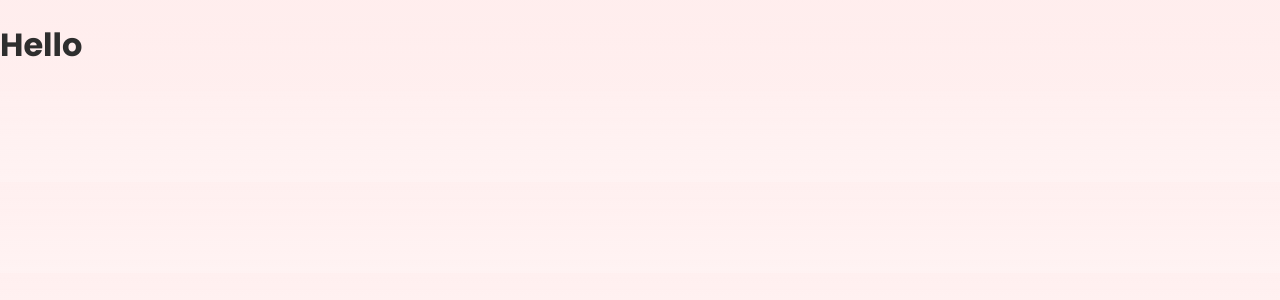
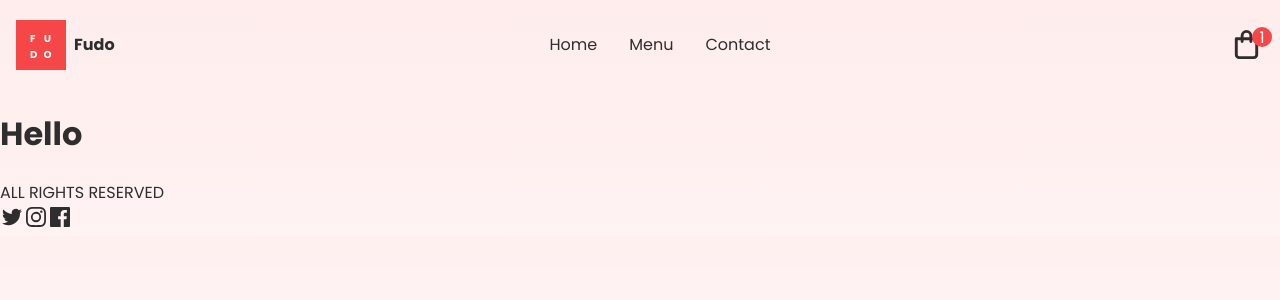
Before and after one commit to KhomotsoTibane/dozePizza, a Next.js app: page / in a window 1280 px wide. Shown: the top 300 px of the page. Built offline with nearby package versions, Linux system fonts and the light colour scheme.

Commit message:
finshed header, started on footer

```diff
--- /dev/null
+++ b/components/Footer.jsx
@@ -0,0 +1,14 @@
+import {UilFacebook, UilInstagram, UilTwitter} from '@iconscout/react-unicons'
+import css from '../styles/Footer.module.css'
+
+export default function Footer() {
+    return(
+       <footer className={css.container}>
+            <span>ALL RIGHTS RESERVED</span>
+            <div className={css.social}>
+                <UilTwitter/>
+                <UilInstagram/>
+                <UilFacebook/>
+            </div>
+       </footer>
+    )}
--- /dev/null
+++ b/components/Header.jsx
@@ -0,0 +1,25 @@
+import Image from 'next/image'
+import css from '../styles/Header.module.css'
+import Logo from '../assets/Logo.png'
+import {UilShoppingBag} from '@iconscout/react-unicons'
+
+export default function Header() {
+    return(
+        <header className={css.header}>
+           <div className={css.logo}>
+                <Image src={Logo} alt="" width={50} height={50}/>
+                <span>Fudo</span>
+           </div>
+            <ul className={css.menu}>
+                <li><a href="">Home</a></li>
+                <li><a href="">Menu</a></li>
+                <li><a href="">Contact</a></li>
+            </ul>
+           <div className={css.rightSide}>
+                <div className={css.cart}>
+                    <UilShoppingBag size={35} color='#2e2e2e'/>
+                    <div className={css.badge}>1</div>
+                </div>
+           </div>
+        </header>
+    )}
--- /dev/null
+++ b/components/Layout.jsx
@@ -0,0 +1,15 @@
+import Footer from "./Footer"
+import Header from "./Header"
+
+
+const Layout = ({children}) => {
+  return (
+    <>
+        <Header/>
+        {children}
+        <Footer/>
+    </>
+  )
+}
+
+export default Layout
--- a/pages/index.js
+++ b/pages/index.js
@@ -1,17 +1,21 @@
 import Head from 'next/head'
 import Image from 'next/image'
+import Layout from '../components/Layout'
 import styles from '../styles/Home.module.css'
 
 export default function Home() {
   return (
+    <Layout>
       <div>
         <Head>
           <title>Doze Pizza</title>
+          <link rel='icon' href='/Logo.png'/>
         </Head>
         {/* {body} */}
         <main>
           <h1>Hello</h1>
         </main>
       </div>
+    </Layout>
   )
 }
--- /dev/null
+++ b/styles/Header.module.css
@@ -0,0 +1,61 @@
+.header {
+    display: flex;
+    align-items: center;
+    justify-content: space-between;
+    padding: 1rem;
+}
+
+.logo {
+    display: flex;
+    align-items: center;
+    justify-content: flex-start;
+    gap: 0.5rem;
+    flex: 1;
+    z-index: 99;
+}
+
+.logo>span {
+    font-weight: bold;
+    font-size: 1rem;
+}
+
+.menu {
+    flex: 1;
+    display: flex;
+    gap: 2rem;
+    justify-content: center;
+    z-index: 99;
+}
+
+.menu>li:hover{
+    cursor: pointer;
+    color: var(--themeRed);
+}
+
+.rightSide {
+    flex: 1;
+    display: flex;
+    gap: 1rem;
+    justify-content: flex-end;
+}
+
+.cart {
+    position: relative;
+    display: flex;
+    cursor: pointer;
+    z-index: 99;
+}
+
+.badge{
+    position: absolute;
+    display: flex;
+    background: var(--themeRed);
+    color: white;
+    border-radius: 50%;
+    width: 20px;
+    height: 20px;
+    display: flex;
+    justify-content: center;
+    align-items: center;
+    right: -0.5rem;
+}
--- a/styles/globals.css
+++ b/styles/globals.css
@@ -49,4 +49,5 @@ a {
 * {
   box-sizing: border-box;
   transition: all 300ms ease;
+  list-style: none;
 }
```
Also changed, not shown: styles/Footer.module.css (added). Lines whose indentation alone changed are shown as unchanged.
